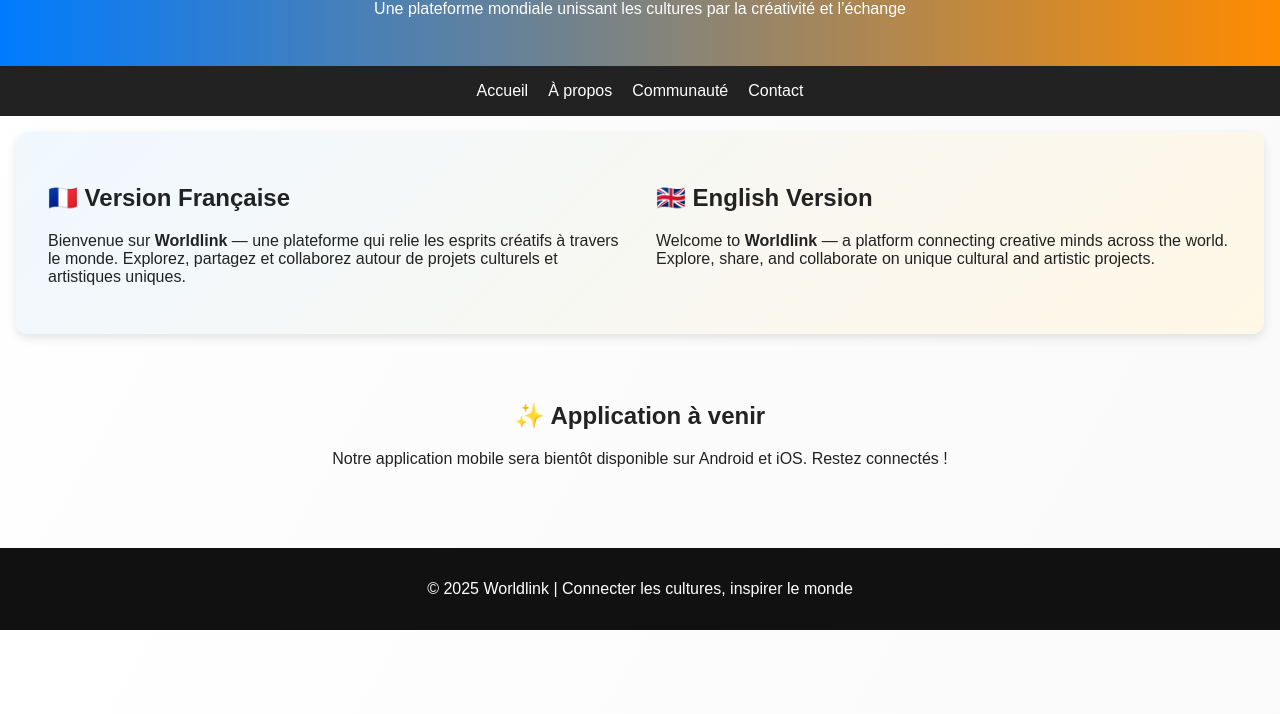
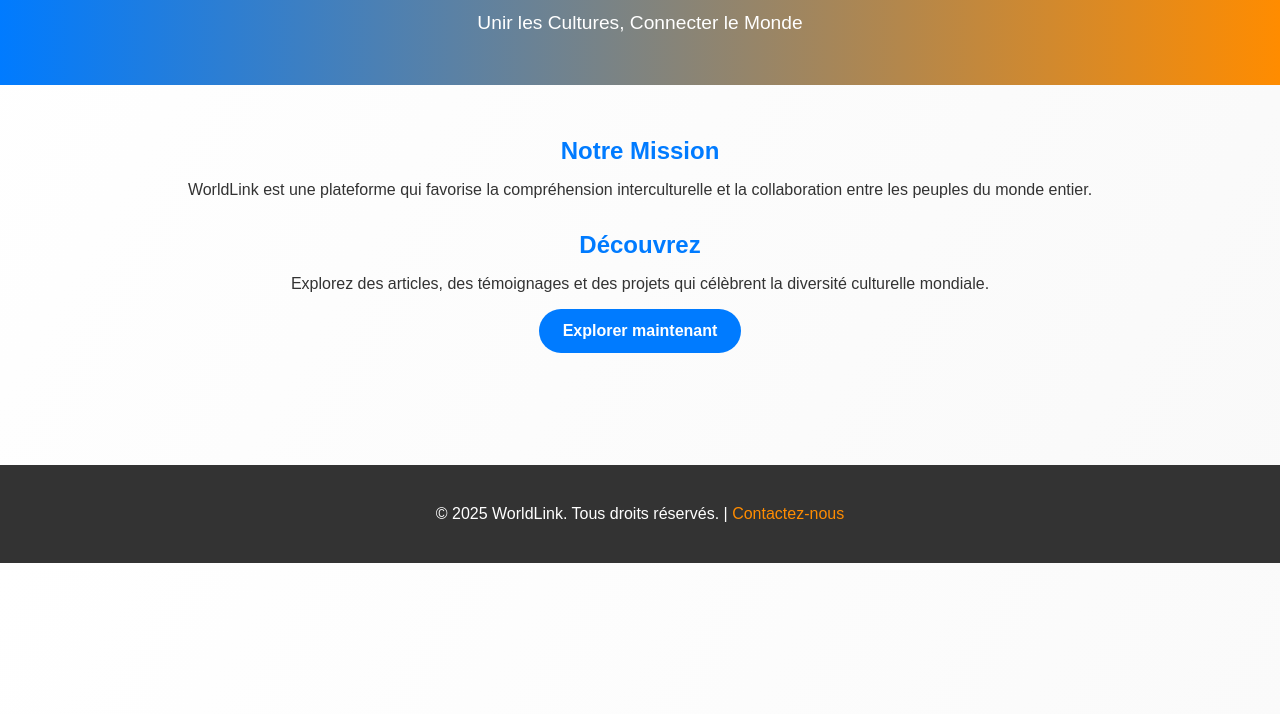
Before and after one commit to mohamed07sarr-png/Worldlink-, a plain HTML site: page index.html in a window 1280 px wide. Shown: the part 86-800 px from the top of the page. Drawn offline with Linux system fonts and the light colour scheme.

Commit message:
Refactor index.html for branding and styling updates
Updated the title and improved styling for better readability. Enhanced header and footer content.

```diff
--- a/index.html
+++ b/index.html
@@ -3,103 +3,99 @@
 <head>
   <meta charset="UTF-8">
   <meta name="viewport" content="width=device-width, initial-scale=1.0">
-  <title>Worldlink - Unir les Cultures</title>
+  <title>WorldLink - Unir les Cultures</title>
   <style>
     body {
       margin: 0;
       font-family: "Poppins", sans-serif;
       background: linear-gradient(120deg, #ffffff, #f9f9f9);
-      color: #222;
+      color: #333;
     }
+
     header {
       background: linear-gradient(90deg, #007bff, #ff8c00);
       color: white;
       text-align: center;
       padding: 2em 1em;
     }
-    h1 {
+
+    header h1 {
       margin: 0;
-      font-size: 2em;
+      font-size: 2.5em;
     }
-    nav {
-      background: #222;
-      display: flex;
-      justify-content: center;
-      gap: 20px;
-      padding: 1em 0;
+
+    header p {
+      font-size: 1.2em;
     }
-    nav a {
-      color: white;
-      text-decoration: none;
-      font-weight: 500;
-    }
-    nav a:hover {
-      text-decoration: underline;
-    }
-    section {
+
+    main {
       padding: 2em;
       text-align: center;
     }
-    .intro {
-      background: linear-gradient(135deg, #f0f8ff, #fff7e6);
-      border-radius: 12px;
-      margin: 1em;
-      padding: 2em;
-      box-shadow: 0 4px 10px rgba(0,0,0,0.1);
+
+    section {
+      margin-bottom: 2em;
     }
-    .dual {
-      display: grid;
-      grid-template-columns: 1fr 1fr;
-      gap: 2em;
-      text-align: left;
+
+    h2 {
+      color: #007bff;
+      margin-bottom: 0.5em;
     }
+
+    .btn {
+      display: inline-block;
+      background: #007bff;
+      color: white;
+      padding: 0.8em 1.5em;
+      border-radius: 30px;
+      text-decoration: none;
+      font-weight: bold;
+      transition: 0.3s;
+    }
+
+    .btn:hover {
+      background: #0056b3;
+    }
+
     footer {
-      background: #111;
+      background: #333;
       color: white;
       text-align: center;
-      padding: 1em;
-      margin-top: 2em;
+      padding: 1.5em 1em;
+      margin-top: 3em;
     }
-    @media(max-width: 700px) {
-      .dual {
-        grid-template-columns: 1fr;
-      }
+
+    footer a {
+      color: #ff8c00;
+      text-decoration: none;
+    }
+
+    footer a:hover {
+      text-decoration: underline;
     }
   </style>
 </head>
 <body>
   <header>
-    <h1>🌍 Worldlink</h1>
-    <p>Une plateforme mondiale unissant les cultures par la créativité et l’échange</p>
+    <h1>🌍 WorldLink</h1>
+    <p>Unir les Cultures, Connecter le Monde</p>
   </header>
 
-  <nav>
-    <a href="#">Accueil</a>
-    <a href="#">À propos</a>
-    <a href="#">Communauté</a>
-    <a href="#">Contact</a>
-  </nav>
+  <main>
+    <section>
+      <h2>Notre Mission</h2>
+      <p>WorldLink est une plateforme qui favorise la compréhension interculturelle et la collaboration entre les peuples du monde entier.</p>
+    </section>
 
-  <section class="intro">
-    <div class="dual">
-      <div>
-        <h2>🇫🇷 Version Française</h2>
-        <p>Bienvenue sur <b>Worldlink</b> — une plateforme qui relie les esprits créatifs à travers le monde. Explorez, partagez et collaborez autour de projets culturels et artistiques uniques.</p>
-      </div>
-      <div>
-        <h2>🇬🇧 English Version</h2>
-        <p>Welcome to <b>Worldlink</b> — a platform connecting creative minds across the world. Explore, share, and collaborate on unique cultural and artistic projects.</p>
-      </div>
-    </div>
-  </section>
-
-  <section>
-    <h2>✨ Application à venir</h2>
-    <p>Notre application mobile sera bientôt disponible sur Android et iOS. Restez connectés !</p>
-  </section>
+    <section>
+      <h2>Découvrez</h2>
+      <p>Explorez des articles, des témoignages et des projets qui célèbrent la diversité culturelle mondiale.</p>
+      <a href="#" class="btn">Explorer maintenant</a>
+    </section>
+  </main>
 
   <footer>
-    <p>© 2025 Worldlink | Connecter les cultures, inspirer le monde</p>
+    <p>&copy; 2025 WorldLink. Tous droits réservés. | <a href="#">Contactez-nous</a></p>
   </footer>
 </body>
-      </html>
+</html>
```
